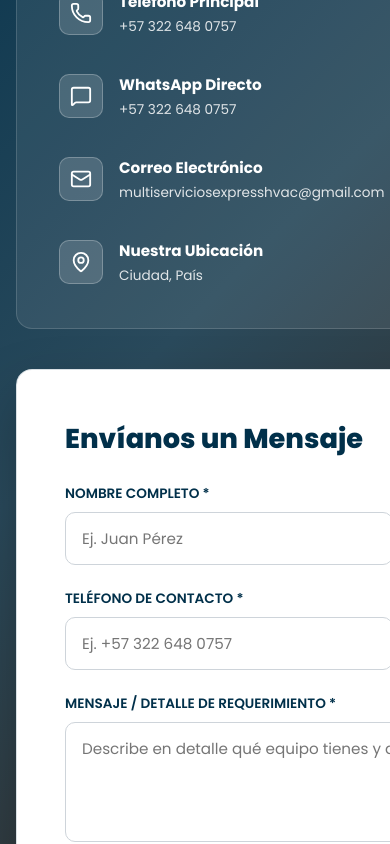
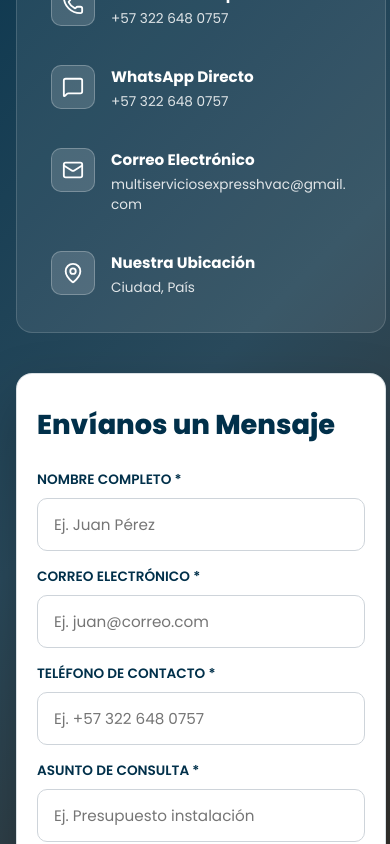
Before and after one commit to Ludancy/aire-express, a React (Vite) app in the folder frontend/: page / in a window 390 px wide. Shown: the part 5720-6564 px from the top of the page. Built offline with nearby package versions, Linux system fonts and the light colour scheme.

Commit message:
responsive

```diff
--- a/frontend/src/App.css
+++ b/frontend/src/App.css
@@ -730,7 +730,7 @@ section {
 
 .contact-item-link {
   display: flex;
-  align-items: center;
+  align-items: flex-start;
   gap: 16px;
   text-decoration: none;
   color: rgba(255, 255, 255, 0.85);
@@ -762,6 +762,11 @@ section {
   color: #01304a;
 }
 
+.contact-item-details {
+  min-width: 0;
+  flex: 1;
+}
+
 .contact-item-details h5 {
   font-size: 0.95rem;
   font-weight: 700;
@@ -771,6 +776,8 @@ section {
 
 .contact-item-details p {
   font-size: 0.85rem;
+  word-break: break-all;
+  overflow-wrap: anywhere;
 }
 
 .contact-form-box {
@@ -1239,6 +1246,20 @@ textarea.form-control {
     grid-template-columns: 1fr;
     gap: 40px;
   }
+  .contact-form-box {
+    padding: 30px 20px;
+  }
+  .contact-info-card {
+    padding: 24px;
+  }
+  .form-grid {
+    grid-template-columns: 1fr;
+    gap: 16px;
+    margin-bottom: 24px;
+  }
+  .form-full-width {
+    grid-column: span 1;
+  }
 }
 
 @media (max-width: 576px) {
```
